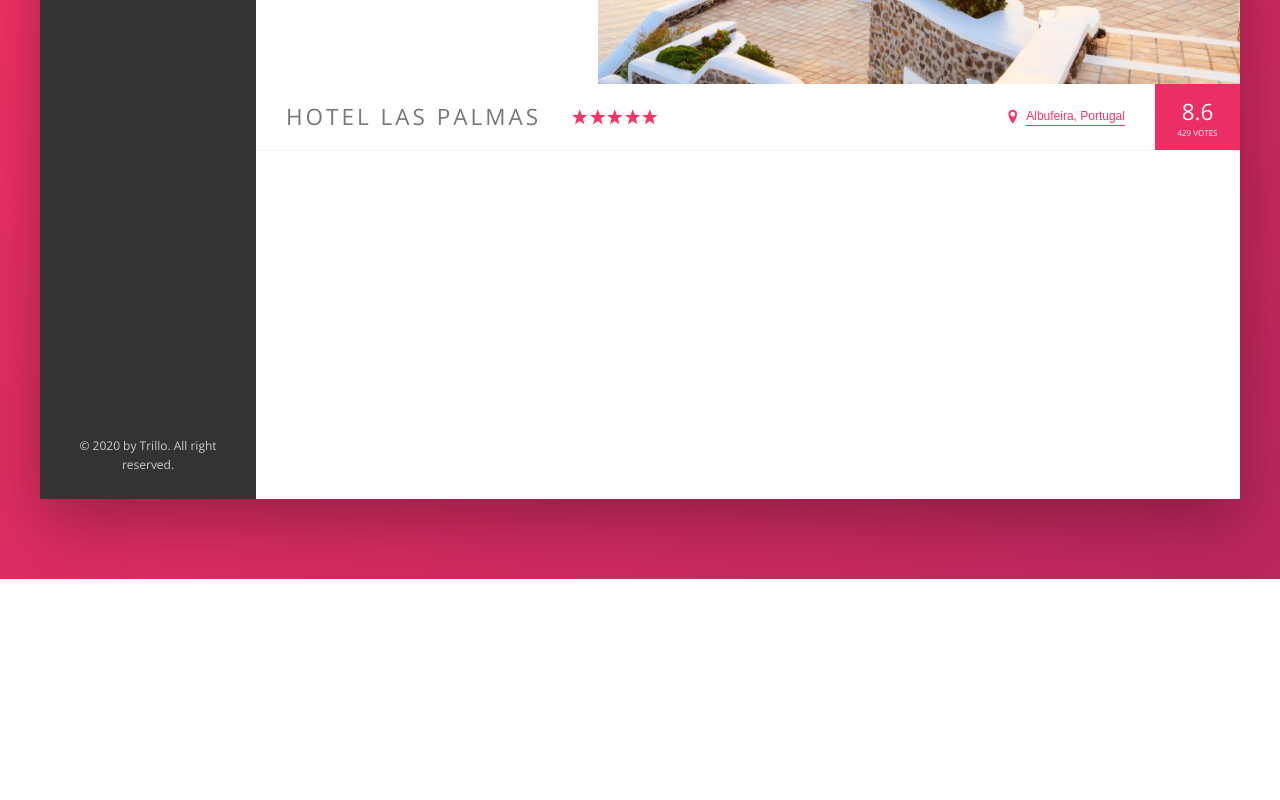
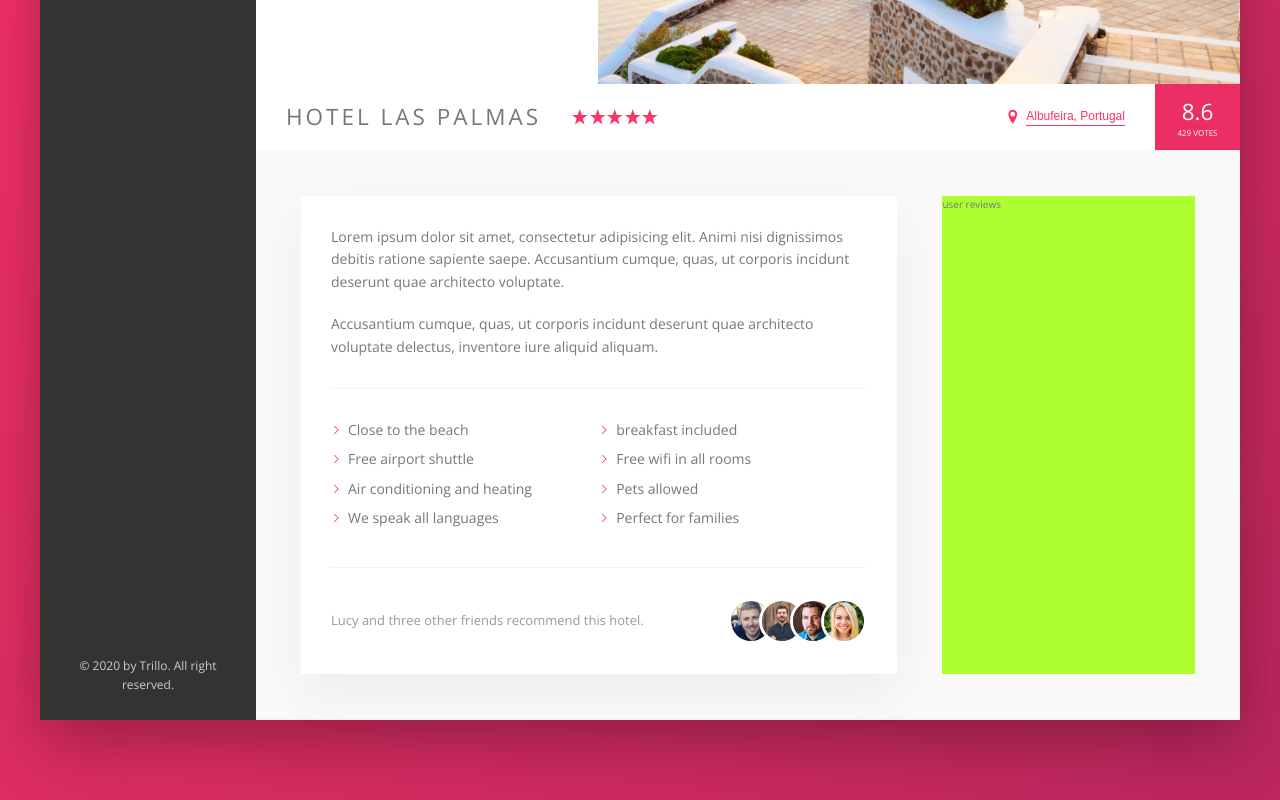
Before and after one commit to lawellwilhelm-dev/trillo, a website: page index.html in a window 1280 px wide. Shown: the part 452-1252 px from the top of the page. Before the commit the page ends 1031 px from the top, so only its background shows below. Drawn offline with nearby package versions, Linux system fonts and the light colour scheme.

Commit message:
Build description section

```diff
--- a/index.html
+++ b/index.html
@@ -135,6 +135,44 @@
                         </div>
                     </div>
 
+                    <div class="detail">
+                        <div class="description">
+                            <p class="paragraph">
+                                Lorem ipsum dolor sit amet, consectetur adipisicing elit. Animi nisi dignissimos debitis ratione sapiente saepe. Accusantium cumque, quas, ut corporis incidunt deserunt quae architecto voluptate.
+                            </p>
+
+                            <p class="paragraph">
+                                Accusantium cumque, quas, ut corporis incidunt deserunt quae architecto voluptate delectus, inventore iure aliquid aliquam.
+                            </p>
+
+                            <ul class="list">
+                                <li class="list__item">Close to the beach</li>
+                                <li class="list__item">breakfast included</li>
+                                <li class="list__item">Free airport shuttle</li>
+                                <li class="list__item">Free wifi in all rooms</li>
+                                <li class="list__item">Air conditioning and heating</li>
+                                <li class="list__item">Pets allowed</li>
+                                <li class="list__item">We speak all languages</li>
+                                <li class="list__item">Perfect for families</li>
+                            </ul>
+
+                            <div class="recommend">
+                                <p class="recommend__count">
+                                    Lucy and three other friends recommend this hotel.
+                                </p>
+
+                                <img src="img/user-3.jpg" alt="friend-1" class="recommend__photo">
+                                <img src="img/user-4.jpg" alt="friend-2" class="recommend__photo">
+                                <img src="img/user-5.jpg" alt="friend-3" class="recommend__photo">
+                                <img src="img/user-6.jpg" alt="friend-4" class="recommend__photo">
+                            </div>
+                        </div>
+
+                        <div class="user-reviews">
+                            user reviews
+                        </div>
+                    </div>
+
                 </main>
             </div>
         </div>
--- a/sass/_base.scss
+++ b/sass/_base.scss
@@ -14,6 +14,9 @@
     --color-grey-dark-3: #999;
 
     --shadow-dark: 0 2rem 6rem rgba(0, 0, 0, .3);
+    --shadow-light: 0 2rem 5rem rgba(0, 0, 0, .05);
+
+    --line: 1px solid var(--color-grey-light-2);
 
 }
 
--- a/sass/_components.scss
+++ b/sass/_components.scss
@@ -235,7 +235,7 @@
     display: flex;
     align-items: center;
 
-    border-bottom: 1px solid var(--color-grey-light-2);
+    border-bottom: var(--line);
 
 
     &__heading {
@@ -340,3 +340,71 @@
         box-shadow: none;
     }
 }
+
+
+.paragraph:not(:last-of-type) {
+    margin-bottom: 2rem;
+}
+
+.list {
+    list-style-type: none;
+
+    margin: 3rem 0;
+    padding: 3rem 0;
+    border-top: var(--line);
+    border-bottom: var(--line);
+
+    display: flex;
+    flex-wrap: wrap;
+
+    &__item {
+        flex: 0 0 50%;
+
+        margin-bottom: .7rem;
+    }
+
+    &__item::before {
+        content: "";
+        display: inline-block;
+        height: 1rem;
+        width: 1rem;
+        margin-right: .7rem;
+
+
+        // background-image: url(../img/chevron-thin-right.svg);
+        // background-size: cover;
+        // background-repeat: no-repeat;
+
+        background-color: var(--color-primary);
+        -webkit-mask-image: url(../img/chevron-thin-right.svg);
+        mask-image: url(../img/chevron-thin-right.svg);
+        -webkit-mask-size: cover;
+        mask-size: cover;
+
+    }
+}
+
+.recommend {
+    font-size: 1.3rem;
+    color: var(--color-grey-dark-3);
+
+    display: flex;
+    align-items: center;
+
+    &__count {
+        margin-right: auto;
+    }
+
+    &__photo {
+        box-sizing: content-box;
+
+        height: 4rem;
+        width: 4rem;
+        border: 3px solid #fff;
+        border-radius: 50%;
+    }
+
+    &__photo:not(:last-child) {
+        margin-right: -1.5rem;
+    }
+}
--- a/sass/_layout.scss
+++ b/sass/_layout.scss
@@ -9,7 +9,7 @@
 .header {
     height: 7rem;
     background-color: #fff;
-    border-bottom: 1px solid var(--color-grey-light-2);
+    border-bottom: var(--line);
 
     font-size: 1.4rem;
 
@@ -34,7 +34,31 @@
 
 .hotel-view {
     background-color: #fff;
-    height: 80rem;
 
     flex: 1;
 }
+
+
+.detail {
+    display: flex;
+    padding: 4.5rem;
+    background-color: var(--color-grey-light-1);
+    border-bottom: var(--line);
+}
+
+.description {
+    font-size: 1.4rem;
+
+    background-color: #fff;
+    box-shadow: var(--shadow-light);
+    margin-right: 4.5rem;
+    padding: 3rem;
+
+    flex: 0 0 60%;
+}
+
+.user-reviews  {
+    background-color: greenyellow;
+
+    flex: 1;
+}
```
Also changed, not shown: css/style.css, 1 other file.
